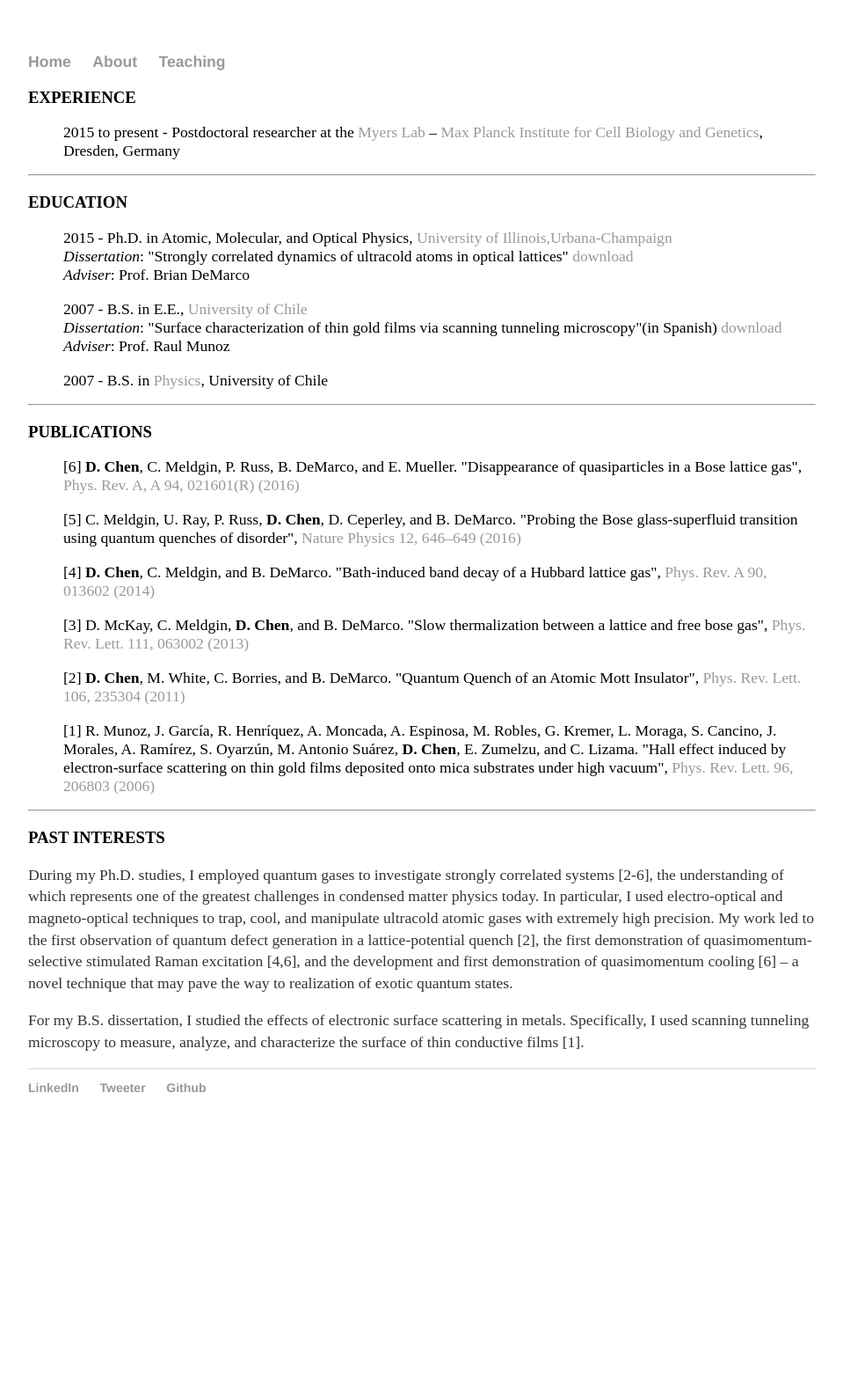
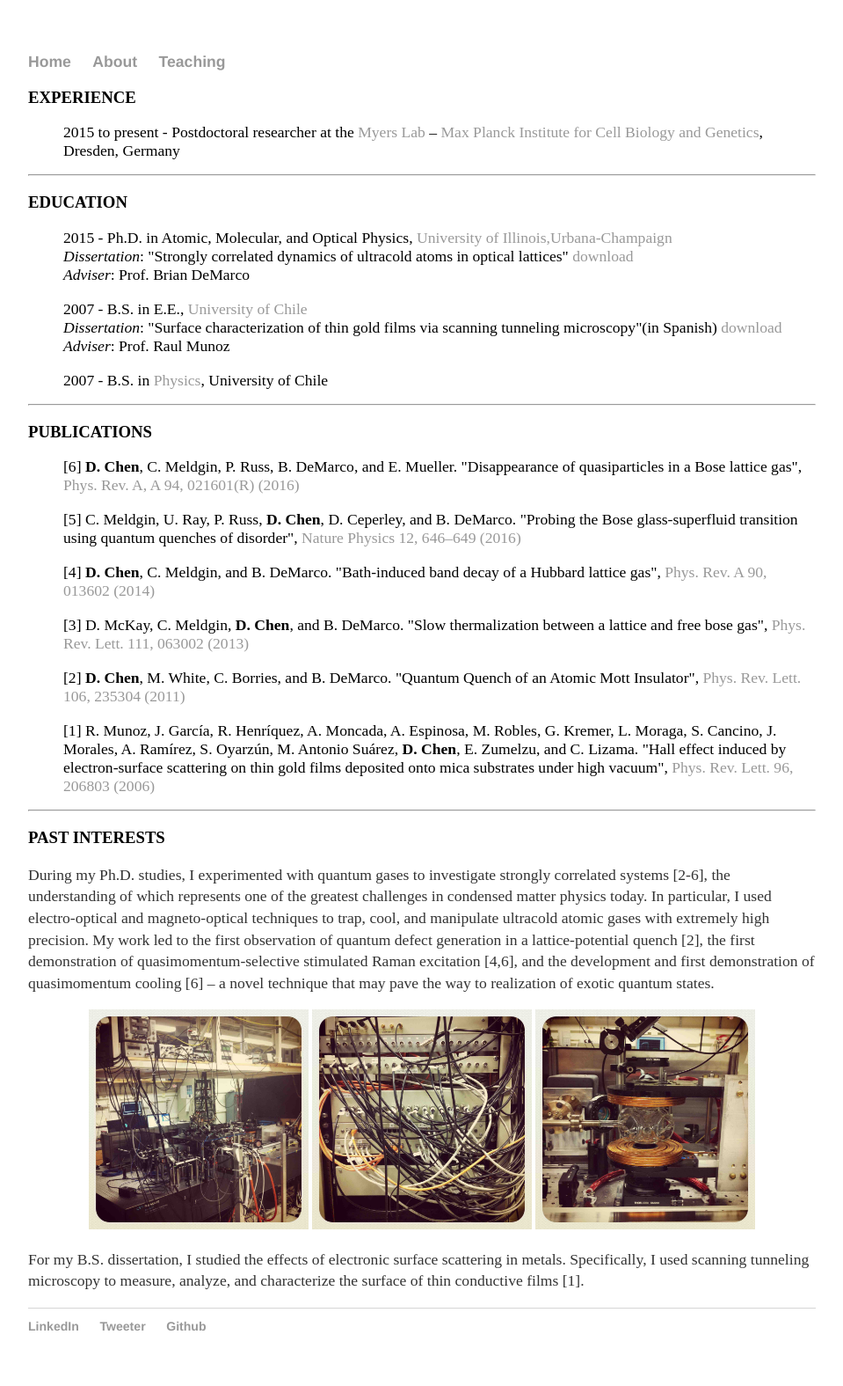
Before and after one commit to davidchenlee/davidchenlee.github.io, a Jekyll site: the page built from about/about.html, in a window 1280 px wide. Shown: the whole page at 88% size, without its empty margins (160-1119 px from the left). Built offline with Jekyll 4.4.1, drawn with Linux system fonts in a browser that asks for light colours; before the commit the page ends 1304 px from its top, so only the background shows below that.

Commit message:
Add DeMarco Lab pics

```diff
--- a/_layouts/default.html
+++ b/_layouts/default.html
@@ -9,7 +9,7 @@
 			<nav>
 	    		<ul>
 	        		<li><a href="/">Home</a></li>
-		        	<li><a href="/about">About</a></li>
+		        	<li><a href="/about/about">About</a></li>
 							<li><a href="/teaching/teaching">Teaching</a></li>
 	    		</ul>
 			</nav>
--- a/about.html
+++ b/about/about.html
@@ -38,6 +38,12 @@ title: David Chen
 
 <hr>
 <h3>PAST INTERESTS</h3>
-<p>During my Ph.D. studies, I employed quantum gases to investigate strongly correlated systems [2-6], the understanding of which represents one of the greatest challenges in condensed matter physics today. In particular, I used electro-optical and magneto-optical techniques to trap, cool, and manipulate ultracold atomic gases with extremely high precision. My work led to the first observation of quantum defect generation in a lattice-potential quench [2], the first demonstration of quasimomentum-selective stimulated Raman excitation [4,6], and the development and first demonstration of quasimomentum cooling [6] – a novel technique that may pave the way to realization of exotic quantum states.</p>
+<p>During my Ph.D. studies, I experimented with quantum gases to investigate strongly correlated systems [2-6], the understanding of which represents one of the greatest challenges in condensed matter physics today. In particular, I used electro-optical and magneto-optical techniques to trap, cool, and manipulate ultracold atomic gases with extremely high precision. My work led to the first observation of quantum defect generation in a lattice-potential quench [2], the first demonstration of quasimomentum-selective stimulated Raman excitation [4,6], and the development and first demonstration of quasimomentum cooling [6] – a novel technique that may pave the way to realization of exotic quantum states.</p>
+
+<center>
+<img src="/about/images/apparatus.jpg" alt="Apparatus" style="width:250px">
+<img src="/about/images/FPGA.jpg" alt="Control panel" style="width:250px">
+<img src="/about/images/MOT.jpg" alt="Magneto-optical trap" style="width:250px">
+</center>
 
 <p>For my B.S. dissertation, I studied the effects of electronic surface scattering in metals. Specifically, I used scanning tunneling microscopy to measure, analyze, and characterize the surface of thin conductive films [1].</p>
--- a/index.html
+++ b/index.html
@@ -20,7 +20,7 @@ title: David Chen
 <p>As part of this project, I have established a new Mesoimaging Laboratory at the MPI-CBG.</p>
 
 <center>
-<img src="/images/Lab.jpg" alt="advanced microscopy laboratory" style="width:500px">
+<img src="/images/Lab.jpg" alt="advanced microscopy laboratory" style="width:700px">
 </center>
 
 <p>
```
Also changed, not shown: about/images/FPGA.jpg (added), about/images/MOT.jpg (added), about/images/apparatus.jpg (added).
